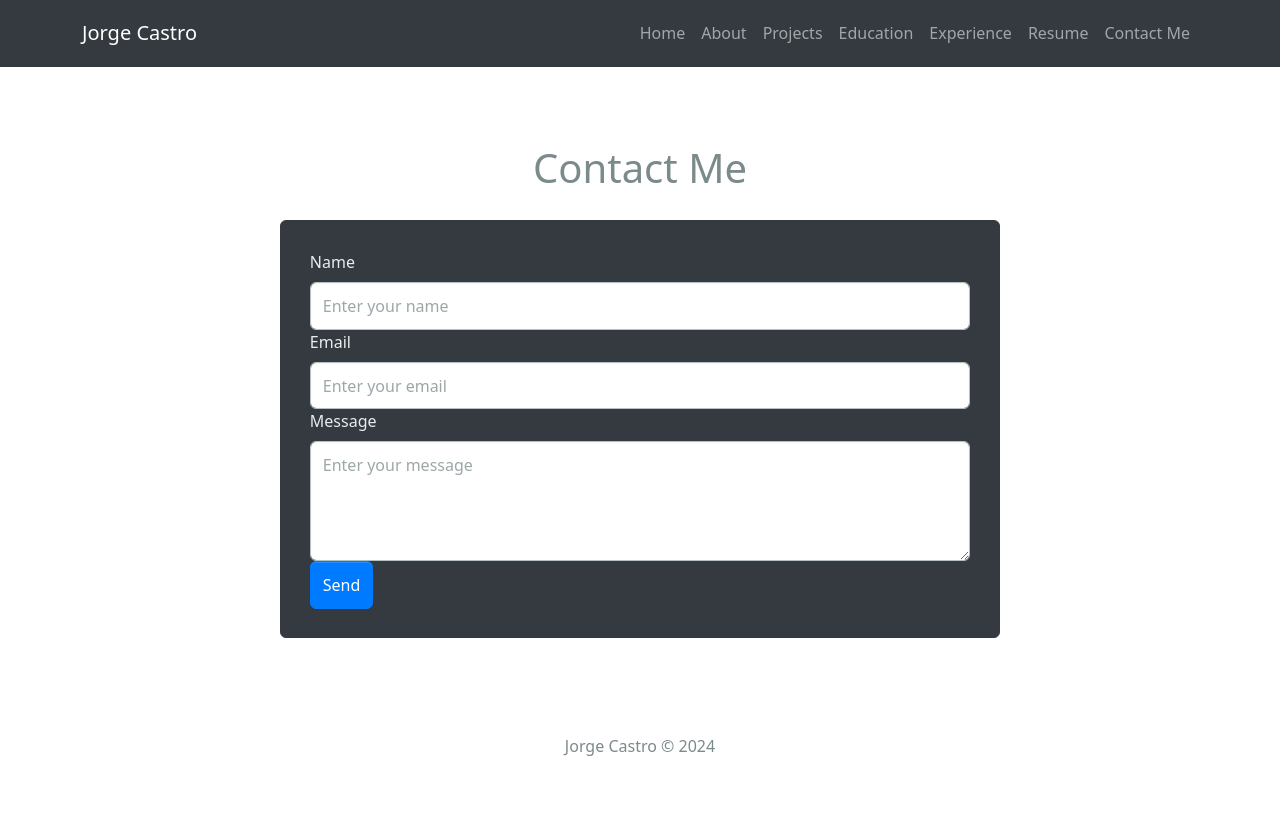
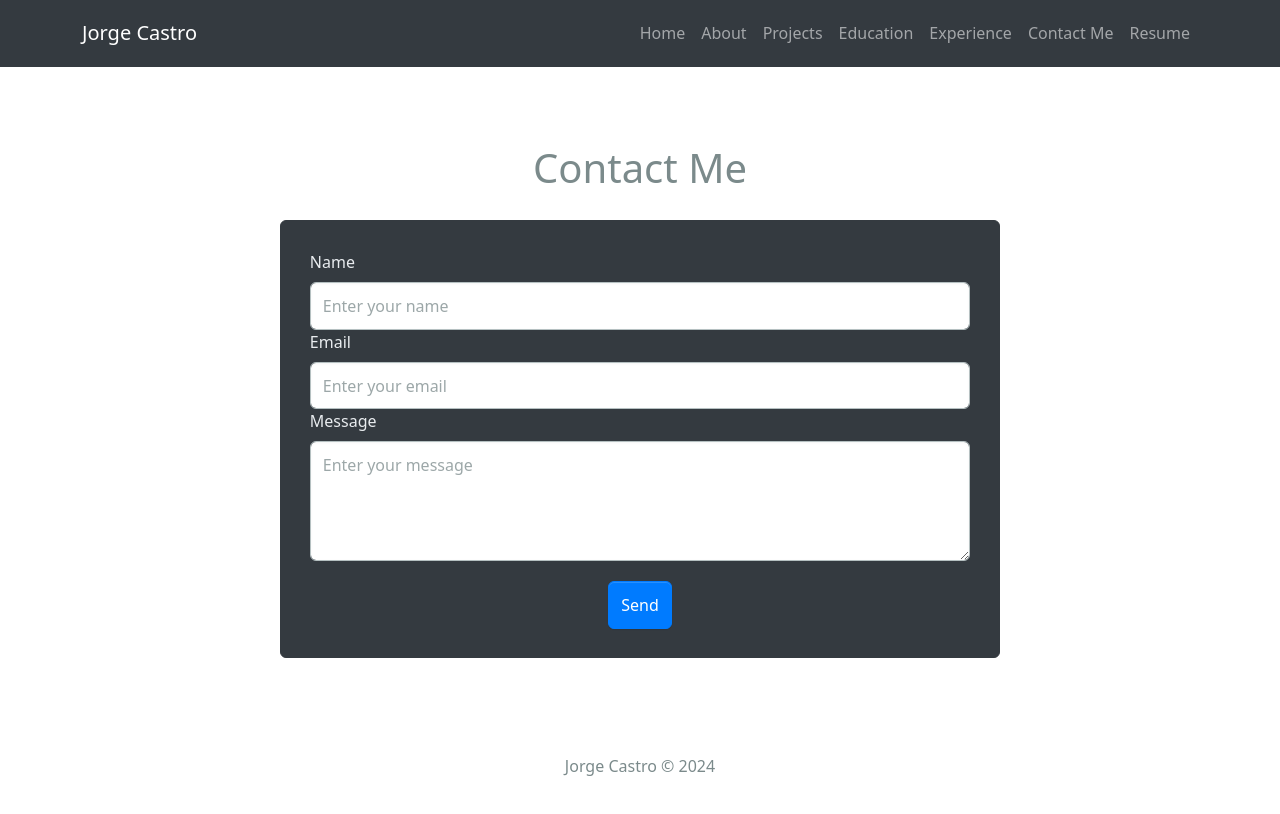
Before and after one commit to jlcastro1877/my_portfolio, a React (Create React App) app in the folder frontend/: page /contact in a window 1280 px wide. Built offline with nearby package versions, Linux system fonts and the light colour scheme.

Commit message:
resume done

```diff
--- a/frontend/src/assets/styles/ContactMe.css
+++ b/frontend/src/assets/styles/ContactMe.css
@@ -20,3 +20,13 @@
   background-color: #0056b3;
   border-color: #004085;
 }
+
+/* Center the submit button */
+.form-container {
+  display: flex;
+  justify-content: center;
+}
+
+.btn-container {
+  margin-top: 20px; /* Optional: Adds some spacing above the button */
+}
--- a/frontend/src/components/ContactMe.jsx
+++ b/frontend/src/components/ContactMe.jsx
@@ -23,35 +23,29 @@ const ContactMe = () => {
   };
 
   // Handle form submission
-  const handleSubmit = async (e) => {
+  const handleSubmit = (e) => {
     e.preventDefault();
 
-    try {
-      const response = await fetch("/api/send-email", {
+    fetch("/api/send-email", {
       method: "POST",
       headers: {
         "Content-Type": "application/json",
       },
       body: JSON.stringify(formData),
-      });
-
-      // Check if the response is JSON
-      if (response.ok) {
-        const data = await response.json();
+    })
+      .then((response) => response.json())
+      .then((data) => {
         setStatus("Form submitted successfully!");
         setFormData({
           name: "",
           email: "",
           message: "",
         });
-      } else {
-        const errorText = await response.text();
-        throw new Error(`Error: ${errorText}`);
-      }
-    } catch (error) {
+      })
+      .catch((error) => {
         setStatus("Failed to submit form. Please try again.");
         console.error("Error:", error);
-    }
+      });
   };
 
   return (
@@ -97,9 +91,13 @@ const ContactMe = () => {
                 required
               />
             </Form.Group>
+            <div className="form-container">
+              <div className="btn-container">
                 <Button variant="primary" type="submit">
                   Send
                 </Button>
+              </div>
+            </div>
             {status && <p className="mt-3 text-success">{status}</p>}
           </Form>
         </Col>
--- a/frontend/src/components/Header.jsx
+++ b/frontend/src/components/Header.jsx
@@ -25,11 +25,16 @@ const Header = () => {
               <Nav.Link as={Link} to="/experience" className="nav-links-header">
                 Experience
               </Nav.Link>
-              <Nav.Link as={Link} to="/resume" className="nav-links-header">
-                Resume
-              </Nav.Link>
               <Nav.Link as={Link} to="/contact" className="nav-links-header">
                 Contact Me
+              </Nav.Link>
+              <Nav.Link
+                href="/jorge_resume.pdf"
+                className="nav-links-header"
+                target="_blank"
+                rel="noopener noreferrer"
+              >
+                Resume
               </Nav.Link>
             </Nav>
           </Navbar.Collapse>
```
Also changed, not shown: frontend/src/assets/styles/hero.css (+18 -0 lines), frontend/src/components/Hero.jsx (+11 -0 lines), 1 other file (tests, documents, lock files or other folders). Lines whose indentation alone changed are shown as unchanged.
